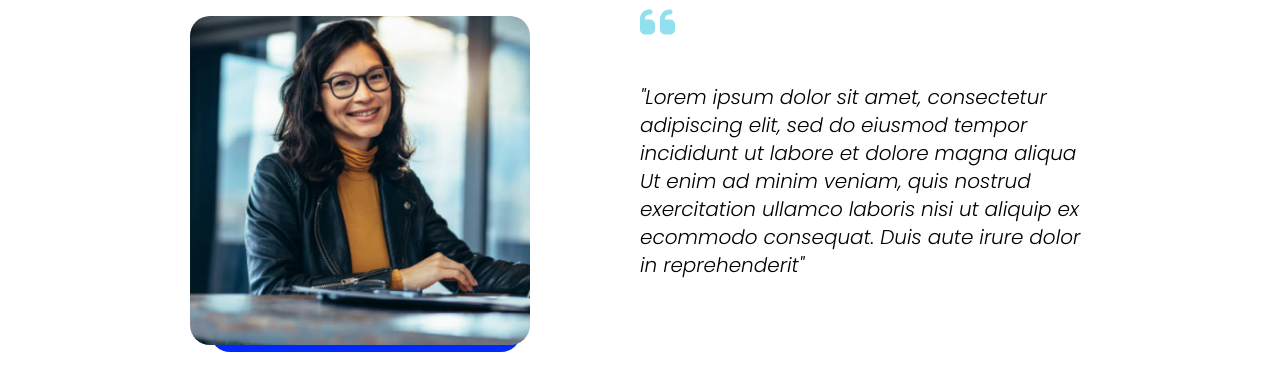
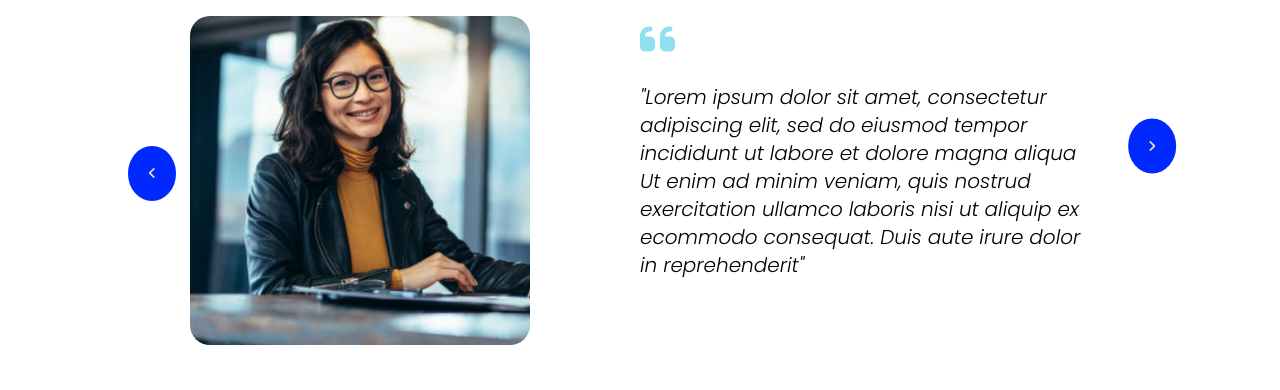
Before and after one commit to faizikhan07/simple-slider, a plain HTML site: page index.html in a window 1280 px wide. Shown: the part 254-644 px from the top of the page. Drawn offline with Linux system fonts and the light colour scheme.

Commit message:
fix the style slider

```diff
--- a/index.html
+++ b/index.html
@@ -25,6 +25,10 @@
         </div>
       </div>
     </sectin>
+     <div class="btn-container">
+      <button class="btn btn-right"><i class="fa-solid fa-angle-right"></i></button>
+      <button class="btn btn-left"><i class="fa-solid fa-angle-left"></i></button>
+     </div>
 
   </main>
     <script src="main.js"></script>
--- a/style.css
+++ b/style.css
@@ -18,13 +18,13 @@ body {
   align-items: center;
   justify-content: center;
   height: 100vh;
+
 }
 
 .title {
   color: #0029ff;
   text-align: center;
   font-size: 3rem;
-
   position: relative;
   padding-bottom: 2rem;
 }
@@ -42,12 +42,11 @@ body {
 .conatiner {
   max-width: 900px;
   margin: 0 auto;
-  /* margin-top: 2rem; */
   display: grid;
   grid-template-columns: 1fr 1fr;
   align-items: center;
-  /* column-gap: 10rem; */
   margin-top: 2rem;
+  position: relative;
 
 }
 .info{
@@ -56,26 +55,22 @@ body {
   font-style: italic;
   font-weight: 500;
   position: relative;
+}
 
-}
-.text{
-
-
-}
 .img-people{
   border-radius:20px;
   width: 340px;
 
 }
 .image::before {
-  background-color: #0029ff;
 
   position: absolute;
   content: '';
   width: 311px;
   height: 286px;
- top: 40%;
-  left:21rem;
+  top:24%;
+  bottom: 20%;
+  left:10%;
   border-radius:20px;
   z-index: -100000;
 }
@@ -83,5 +78,35 @@ body {
   font-size: 40px;
   color: #90e0ef;
   position: absolute;
-  top: 32%;
+  top: 1%;
 }
+button{
+  border: none;
+  cursor: pointer;
+
+}
+
+.btn{
+  position: absolute;
+}
+.btn-right{
+  background-color: none;
+
+  right: 10%;
+  top: 50%;
+  background-color: #0029ff;
+  border-radius: 50%;
+  color: wheat;
+
+  transform: translate(50% , -50%);
+  padding: 20px;
+}
+.btn-left{
+  background-color: #0029ff;
+  border-radius: 50%;
+  color: wheat;
+  padding: 20px;
+  top: 50%;
+  left: 10%;
+
+}
```
